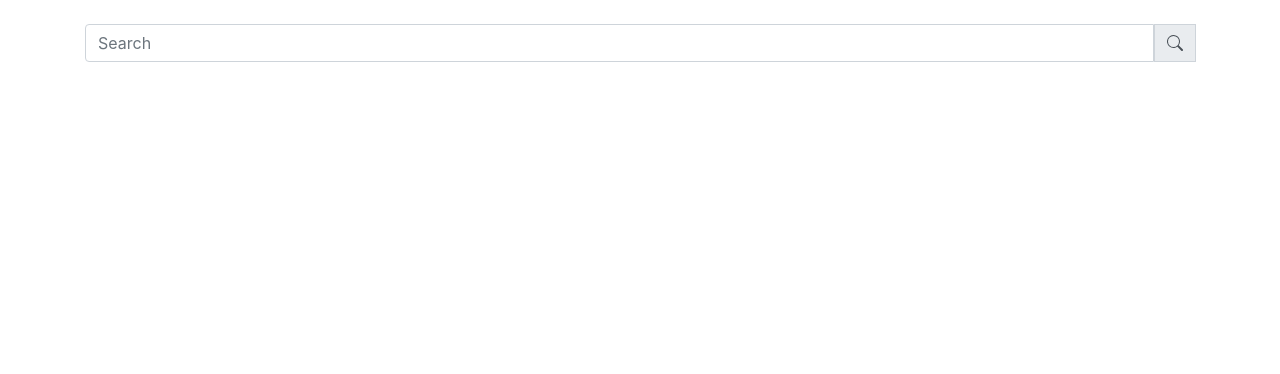
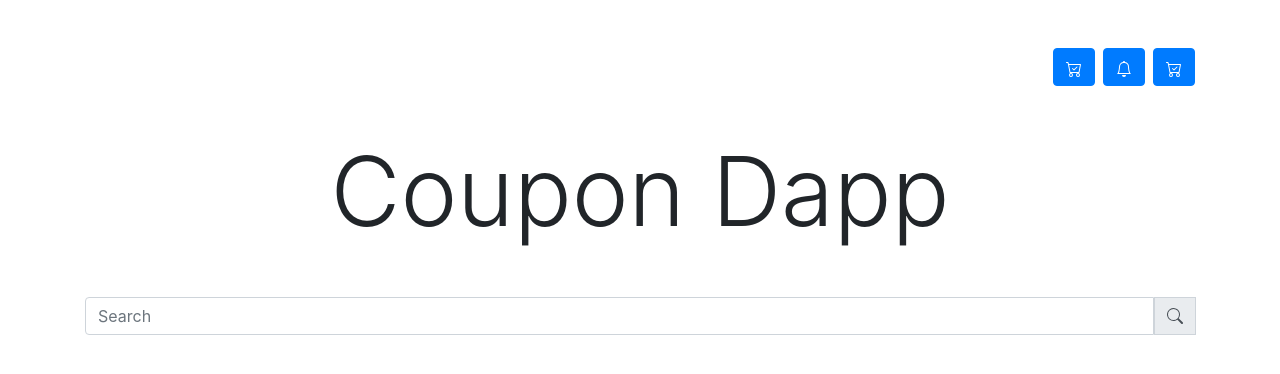
Before and after one commit to TopNotchProgrammer/CouponDappFrontend, a React (Create React App) app: page / in a window 1280 px wide. Shown: the top 374 px of the page. Built offline with nearby package versions, Linux system fonts and the light colour scheme.

Commit message:
add-more-interface-elements

```diff
--- a/src/App.js
+++ b/src/App.js
@@ -1,12 +1,17 @@
 import React from 'react';
+import { Container } from 'react-bootstrap'
 import SearchBox from './SearchBox'
+import MenuTop from './MenuTop'
 
 function App() {
   return (
-    <div>
-      <br />
-      <SearchBox />
-    </div>
+    <Container>
+      <MenuTop className="mt-5 mb-5" />
+      <h1 className="display-1 mt-5 mb-5 text-center">
+        Coupon Dapp
+      </h1>
+      <SearchBox className="mt-5 mb-5" />
+    </Container>
   )
 }
 
--- /dev/null
+++ b/src/MenuTop.js
@@ -0,0 +1,26 @@
+import React from 'react';
+import { Row } from 'react-bootstrap'
+import { Col } from 'react-bootstrap'
+import { Button } from 'react-bootstrap'
+import { CartCheck } from 'react-bootstrap-icons';
+import { Bell } from 'react-bootstrap-icons';
+
+function MenuTop(props) {
+  return (
+    <Row className={props.className}>
+      <Col>
+        <Button className="float-right ml-2">
+          <CartCheck />
+        </Button>
+        <Button className="float-right ml-2">
+          <Bell />
+        </Button>
+        <Button className="float-right ml-2">
+          <CartCheck />
+        </Button>
+      </Col>
+    </Row>
+  )
+}
+
+export default MenuTop
--- a/src/SearchBox.js
+++ b/src/SearchBox.js
@@ -1,6 +1,5 @@
 import React from 'react';
 import Form from 'react-bootstrap/Form'
-import { Container } from 'react-bootstrap'
 import { Row } from 'react-bootstrap'
 import { Col } from 'react-bootstrap'
 import { InputGroup } from 'react-bootstrap'
@@ -24,8 +23,7 @@ class SearchBox extends React.Component {
 
   render() {
     return (
-      <Container>
-        <Row>
+        <Row className={this.props.className}>
           <Col>
             <InputGroup>
               <Form.Control
@@ -42,7 +40,6 @@ class SearchBox extends React.Component {
             </InputGroup>
           </Col>
         </Row>
-      </Container>
     )
   }
 }
```
